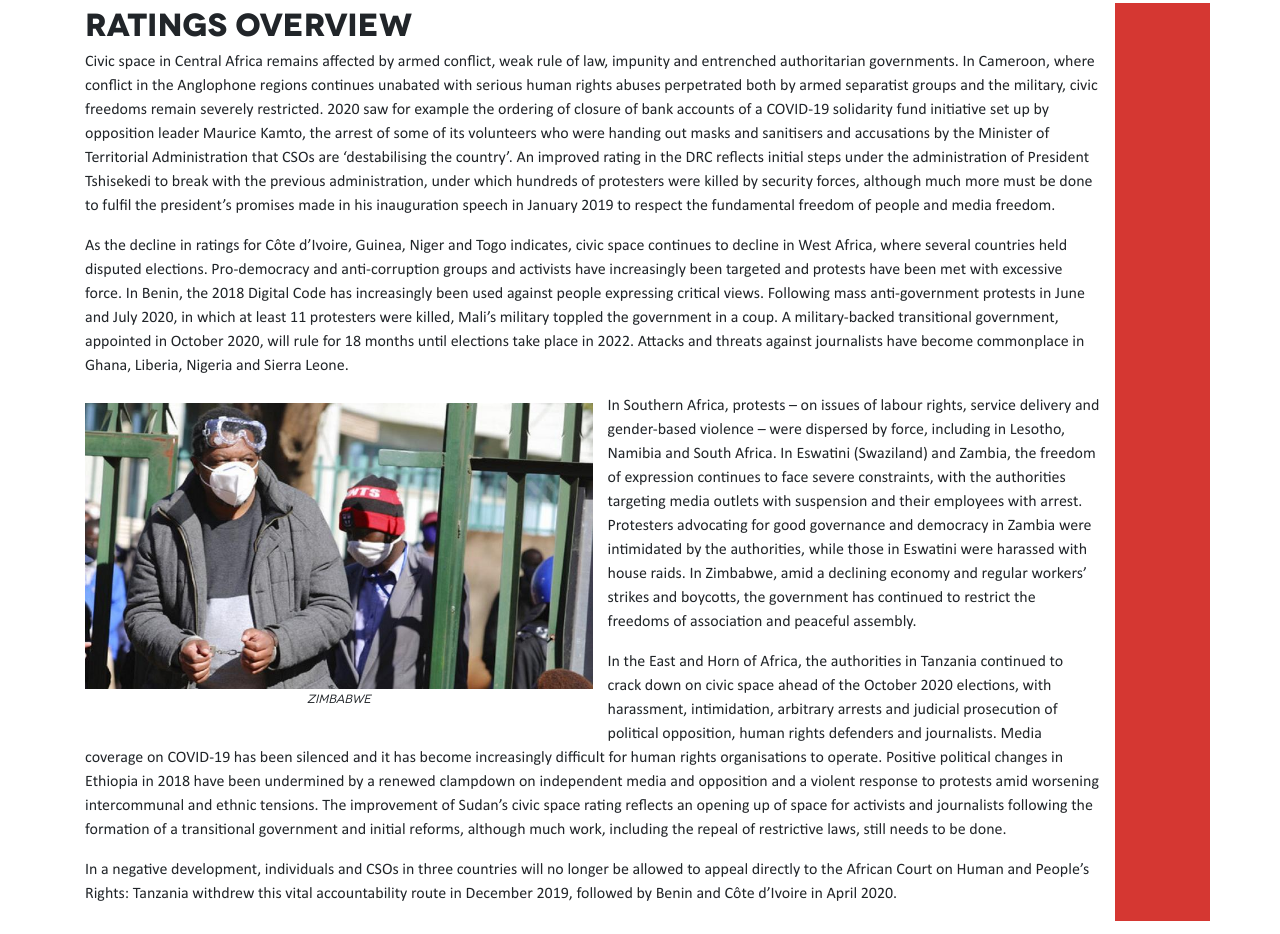
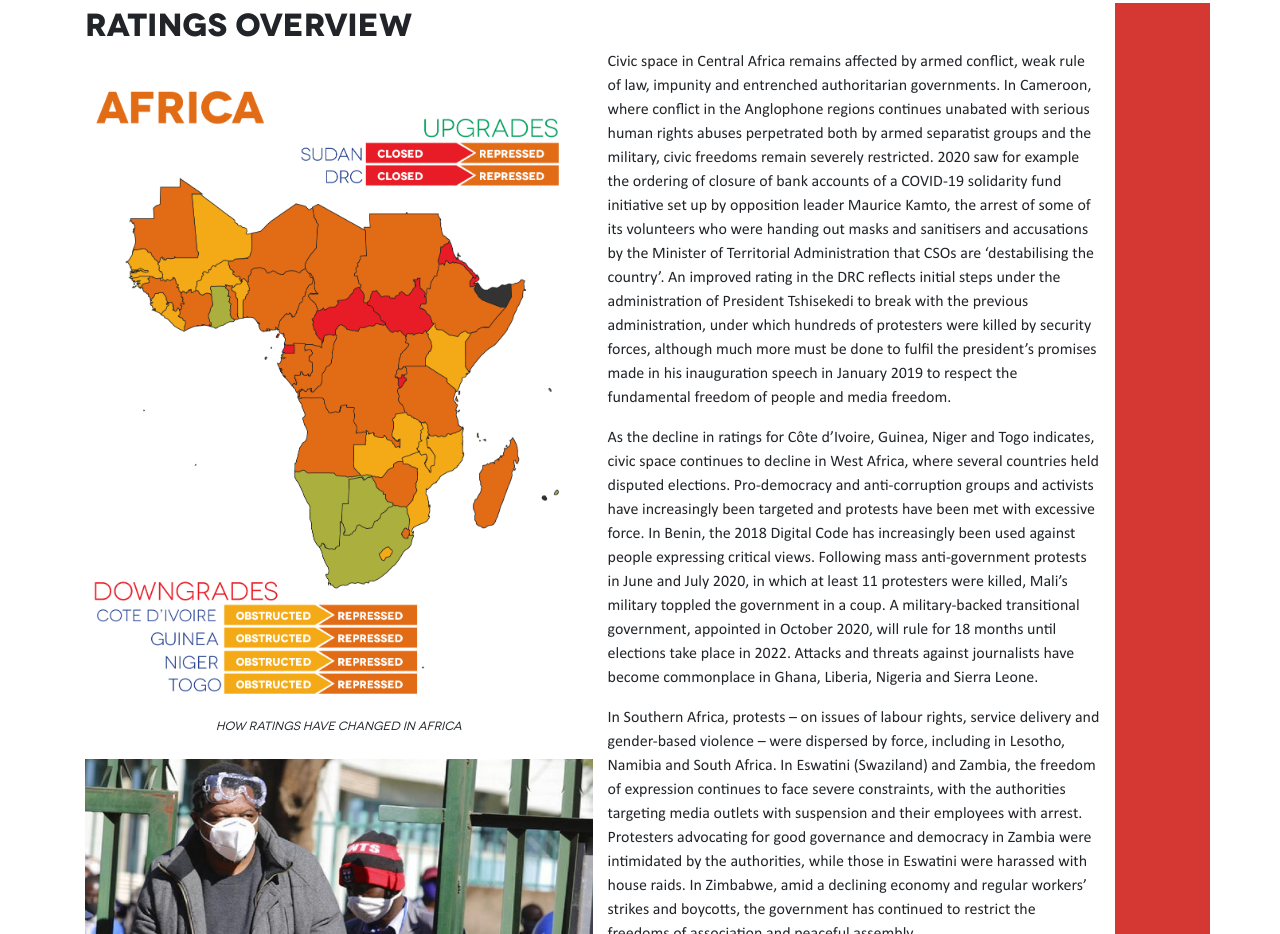
Before and after one commit to level73/civicus-ppua-2021, a website: page africa.html in a window 1280 px wide. Shown: the part 1070-2004 px from the top of the page. Drawn offline with nearby package versions, Linux system fonts and the light colour scheme.

Commit message:
africa report page

```diff
--- a/africa.html
+++ b/africa.html
@@ -104,6 +104,10 @@
         <section class="row content-row h-100 redcol" id="country-ratings-changes">
             <div class="col-sm-11 content">
                 <h2 >Ratings Overview</h2>
+                <figure>
+                    <img src="assets/images/Africa.png" alt="ratings overview in Africa">
+                    <figcaption>How ratings have changed in Africa</figcaption>
+                </figure>
                 <p>Civic space in Central Africa remains affected by armed conflict, weak rule of law, impunity and entrenched authoritarian governments. In Cameroon, where conflict in the Anglophone regions continues unabated with serious human rights abuses perpetrated both by armed separatist groups and the military, civic freedoms remain severely restricted. 2020 saw for example the ordering of closure of bank accounts of a COVID-19 solidarity fund initiative set up by opposition leader Maurice Kamto, the arrest of some of its volunteers who were handing out masks and sanitisers and accusations by the Minister of Territorial Administration that CSOs are ‘destabilising the country’. An improved rating in the DRC reflects initial steps under the administration of President Tshisekedi to break with the previous administration, under which hundreds of protesters were killed by security forces, although much more must be done to fulfil the president’s promises made in his inauguration speech in January 2019 to respect the fundamental freedom of people and media freedom.</p>
                 <p>As the decline in ratings for Côte d’Ivoire, Guinea, Niger and Togo indicates, civic space continues to decline in West Africa, where several countries held disputed elections. Pro-democracy and anti-corruption groups and activists have increasingly been targeted and protests have been met with excessive force. In Benin, the 2018 Digital Code has increasingly been used against people expressing critical views. Following mass anti-government protests in June and July 2020, in which at least 11 protesters were killed, Mali’s military toppled the government in a coup. A military-backed transitional government, appointed in October 2020, will rule for 18 months until elections take place in 2022. Attacks and threats against journalists have become commonplace in Ghana, Liberia, Nigeria and Sierra Leone.</p>
                 <figure>
--- a/src/scss/main.scss
+++ b/src/scss/main.scss
@@ -17,6 +17,7 @@ h1, h2, h3, h4, h5, h6 {
   padding: 0px;
   height: 25vh;
 }
+h1 { text-align: center; }
 p { font-family: 'Calibri', sans-serif; }
 .slice {
   // min-height: 100vh !important;
@@ -45,10 +46,7 @@ footer { padding: 40px 0px 25px;  }
 .menu-toggler {
   width: 64px; height: auto;
 }
-  #main-navbar {
-    // position: absolute;
 
-  }
   .navbar-toggler { z-index: 1020; }
   .navbar-collapse {
     position: absolute;
```
Also changed, not shown: assets/images/Africa.png (added), css/main.css, 1 other file.
